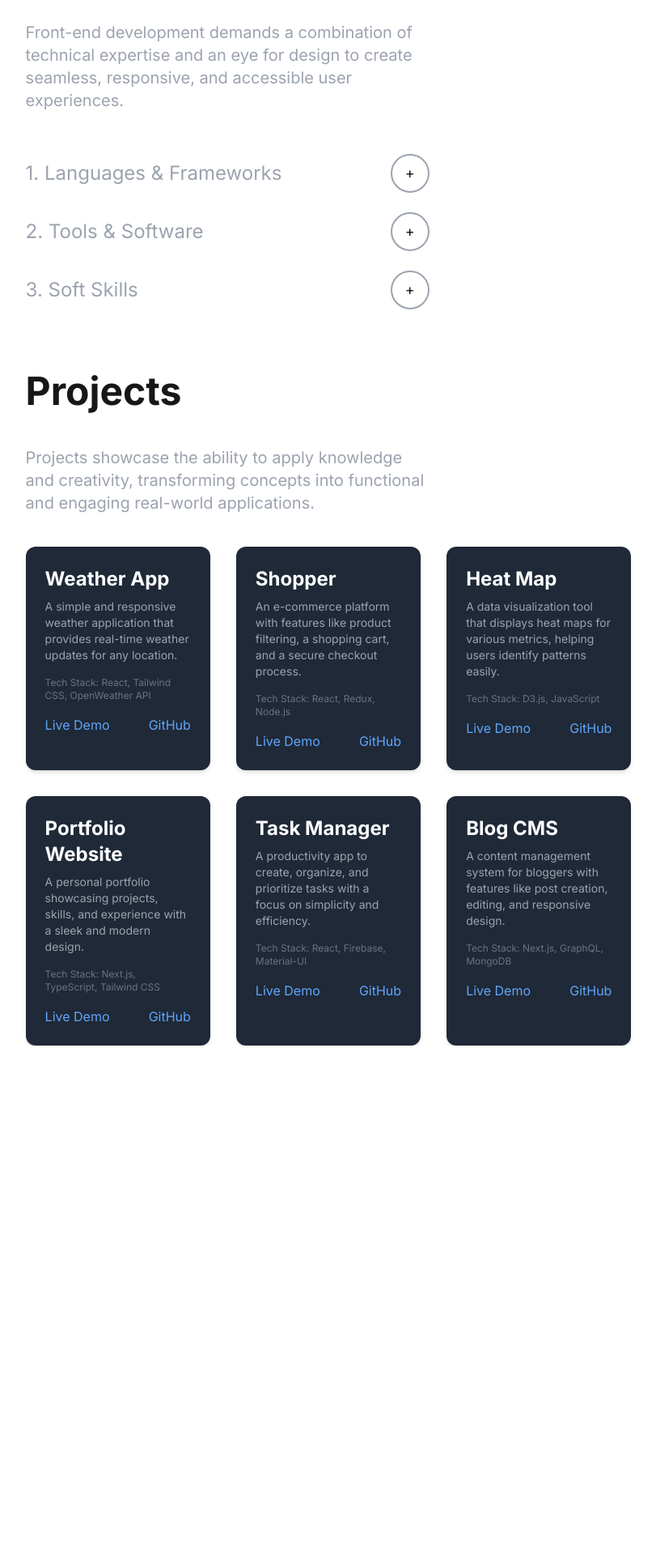
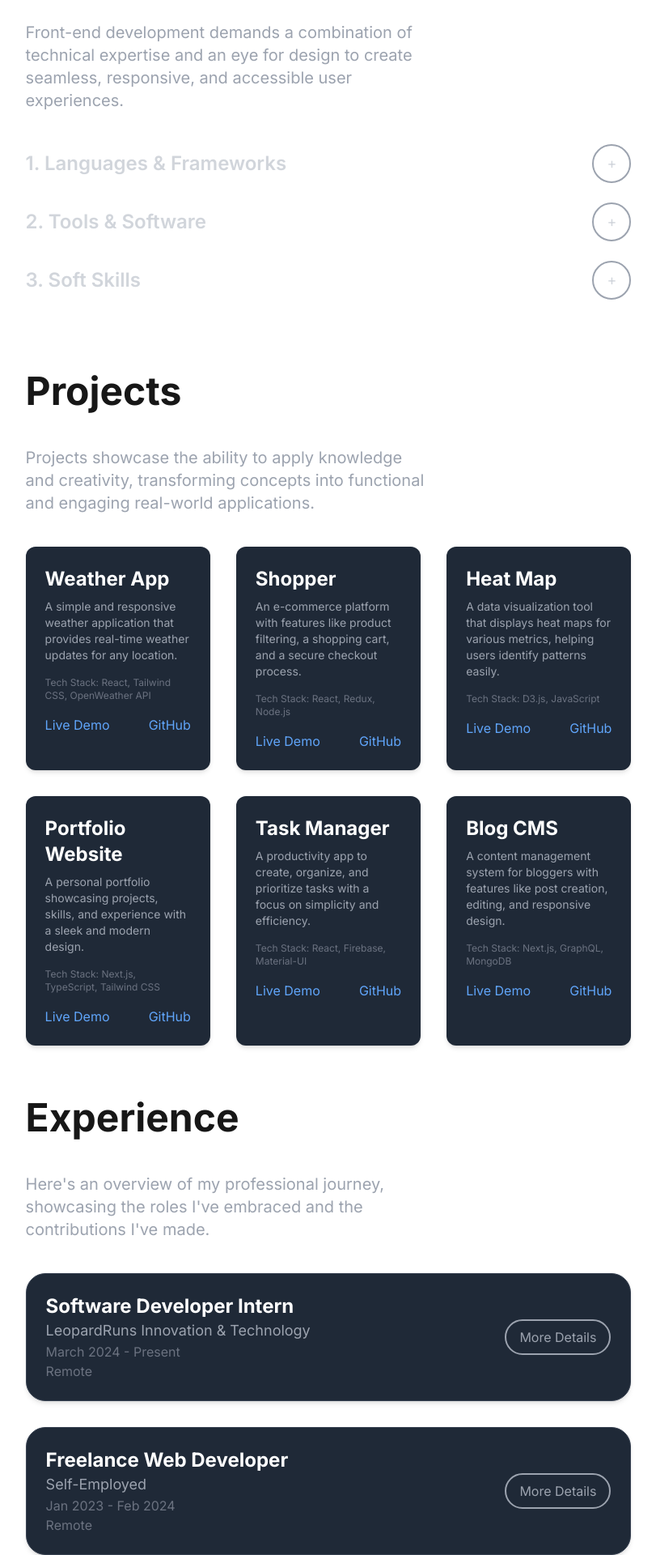
Before and after one commit to Camp4er/portfolio-black-themed, a Next.js app: page / in a window 1280 px wide. Shown: the part 548-2468 px from the top of the page at 81% size, without its empty margins (234-1045 px from the left). Before the commit the page ends 1839 px from the top, so only its background shows below. Built offline with nearby package versions, Linux system fonts and the light colour scheme.

Commit message:
experience and skills UI

```diff
--- a/app/page.tsx
+++ b/app/page.tsx
@@ -1,4 +1,5 @@
 "use client";
+import Experience from "@/components/Experience";
 import Hero from "@/components/Hero";
 import Projects from "@/components/Projects";
 import Skills from "@/components/Skills";
@@ -9,6 +10,7 @@ export default function Home() {
       <Hero />
       <Skills/>
       <Projects/>
+      <Experience/>
     </main>
   );
 }
--- /dev/null
+++ b/components/Experience.tsx
@@ -0,0 +1,108 @@
+import React, { useState } from "react";
+import { motion } from "framer-motion";
+
+const experiences = [
+  {
+    id: 1,
+    role: "Software Developer Intern",
+    company: "LeopardRuns Innovation & Technology",
+    duration: "March 2024 - Present",
+    location: "Remote",
+    description:
+      "Contributed to building scalable web applications, optimized performance, and collaborated on UI/UX improvements.",
+    responsibilities: [
+      "Developed dynamic, responsive UI components using React.js and Tailwind CSS.",
+      "Collaborated with backend teams to integrate RESTful APIs.",
+      "Enhanced website performance, reducing load times by 30%.",
+    ],
+  },
+  {
+    id: 2,
+    role: "Freelance Web Developer",
+    company: "Self-Employed",
+    duration: "Jan 2023 - Feb 2024",
+    location: "Remote",
+    description:
+      "Designed and delivered responsive websites for small businesses, ensuring cross-browser compatibility and seamless user experiences.",
+    responsibilities: [
+      "Built and deployed 10+ custom websites using Next.js and Bootstrap.",
+      "Provided SEO optimization and site analytics for better visibility.",
+      "Maintained client relationships and provided post-launch support.",
+    ],
+  },
+];
+
+const Experience = () => {
+  const [expanded, setExpanded] = useState<number | null>(null);
+
+  const toggleExpand = (id: number) => {
+    setExpanded((prev) => (prev === id ? null : id));
+  };
+
+  return (
+    <section className="text-left mx-auto w-[58.5%] max-w-[1140px] pt-[57px]">
+      <motion.h1
+        className="text-4xl md:text-5xl font-bold py-2"
+        initial={{ opacity: 0, y: 20 }}
+        animate={{ opacity: 1, y: 0 }}
+        transition={{ duration: 0.8 }}
+      >
+        Experience
+      </motion.h1>
+      <motion.p
+        className="text-lg md:text-xl pt-5 pb-10 mt-4 text-gray-400 w-4/6"
+        initial={{ opacity: 0, y: 20 }}
+        animate={{ opacity: 1, y: 0 }}
+        transition={{ delay: 0.2, duration: 0.8 }}
+      >
+        Here's an overview of my professional journey, showcasing the roles I've
+        embraced and the contributions I've made.
+      </motion.p>
+      <div className="space-y-8">
+        {experiences.map((exp) => (
+          <motion.div
+            key={exp.id}
+            className="bg-gray-800 p-6 rounded-3xl shadow-md border border-gray-700"
+            initial={{ opacity: 0, y: 20 }}
+            animate={{ opacity: 1, y: 0 }}
+            transition={{ duration: 0.8 }}
+          >
+            <div className="flex justify-between items-center">
+              <div>
+                <h2 className="text-xl md:text-2xl font-bold text-white">
+                  {exp.role}
+                </h2>
+                <h3 className="text-lg text-gray-400">{exp.company}</h3>
+                <p className="text-gray-500">{exp.duration}</p>
+                <p className="text-gray-500">{exp.location}</p>
+              </div>
+              <button
+                onClick={() => toggleExpand(exp.id)}
+                className="text-sm md:text-base px-4 py-2 rounded-3xl border-2 border-gray-400 text-gray-400 hover:bg-gray-700 hover:text-white transition"
+              >
+                {expanded === exp.id ? "Show Less" : "More Details"}
+              </button>
+            </div>
+            {expanded === exp.id && (
+              <motion.div
+                className="mt-4 text-gray-400"
+                initial={{ opacity: 0, height: 0 }}
+                animate={{ opacity: 1, height: "auto" }}
+                exit={{ opacity: 0, height: 0 }}
+              >
+                <p className="text-gray-300">{exp.description}</p>
+                <ul className="list-disc list-inside mt-4 space-y-2">
+                  {exp.responsibilities.map((item, index) => (
+                    <li key={index}>{item}</li>
+                  ))}
+                </ul>
+              </motion.div>
+            )}
+          </motion.div>
+        ))}
+      </div>
+    </section>
+  );
+};
+
+export default Experience;
--- a/components/Skills.tsx
+++ b/components/Skills.tsx
@@ -1,9 +1,49 @@
-import React from "react";
-import { motion } from "framer-motion";
+"use client";
+
+import React, { useState } from "react";
+import { motion, AnimatePresence } from "framer-motion";
 
 const Skills = () => {
+  const [activeSection, setActiveSection] = useState<string | null>(null);
+
+  const toggleSection = (section: string) => {
+    setActiveSection(activeSection === section ? null : section);
+  };
+
+  const skillsData = {
+    languagesFrameworks: [
+      "HTML",
+      "CSS",
+      "JavaScript",
+      "React.js",
+      "Next.js",
+      "TypeScript",
+      "Bootstrap",
+      "Tailwind CSS",
+      "Redux",
+    ],
+    toolsSoftware: [
+      "Git & GitHub",
+      "Webpack",
+      "Visual Studio Code",
+      "Postman",
+      "Figma",
+      "Node.js",
+      "jQuery",
+    ],
+    softSkills: [
+      "Problem-Solving",
+      "Communication",
+      "Team Collaboration",
+      "Adaptability",
+      "Time Management",
+      "Critical Thinking",
+    ],
+  };
+
   return (
     <section className="text-left mx-auto w-[58.5%] max-w-[1140px] pt-[57px]">
+      {/* Header */}
       <motion.h1
         className="text-4xl md:text-5xl font-bold py-2"
         initial={{ opacity: 0, y: 20 }}
@@ -22,60 +62,64 @@ const Skills = () => {
         an eye for design to create seamless, responsive, and accessible user
         experiences.
       </motion.p>
-      <div className="flex flex-row justify-between items-center w-4/6">
+
+      {/* Skill Categories */}
+      {[
+        { title: "Languages & Frameworks", id: "languagesFrameworks" },
+        { title: "Tools & Software", id: "toolsSoftware" },
+        { title: "Soft Skills", id: "softSkills" },
+      ].map((category, index) => (
+        <div key={category.id} className="mb-6">
+          {/* Category Header */}
+          <div className="flex justify-between items-center w-full">
             <motion.p
-        className="text-xl md:text-2xl pt-5 pb-5 text-gray-400"
+              className="text-xl md:text-2xl text-gray-300 font-semibold"
               initial={{ opacity: 0, y: 20 }}
               animate={{ opacity: 1, y: 0 }}
-        transition={{ delay: 0.4, duration: 0.8 }}
+              transition={{ delay: 0.4 * (index + 1), duration: 0.8 }}
             >
-        1.  Languages & Frameworks
+              {index + 1}. {category.title}
             </motion.p>
             <motion.button
-        className="rounded-3xl border-2 border-gray-400 px-4 py-2 text-lg"
+              onClick={() => toggleSection(category.id)}
+              className="rounded-3xl border-2 border-gray-400 px-4 py-2 text-lg text-gray-300 hover:bg-gray-600 hover:text-white transition duration-300"
               initial={{ opacity: 0, y: 20 }}
               animate={{ opacity: 1, y: 0 }}
-        transition={{ delay: 0.4, duration: 0.8 }}
+              transition={{ delay: 0.4 * (index + 1), duration: 0.8 }}
             >
-        +
+              {activeSection === category.id ? "-" : "+"}
             </motion.button>
           </div>
-      <div className="flex flex-row justify-between items-center w-4/6">
-      <motion.p
-        className="text-xl md:text-2xl pt-5 pb-5 text-gray-400"
-        initial={{ opacity: 0, y: 20 }}
+
+          {/* Skill List */}
+          <AnimatePresence>
+            {activeSection === category.id && (
+              <motion.ul
+                className="mt-4 ml-4 text-gray-400 grid grid-cols-2 gap-2"
+                initial={{ height: 0, opacity: 0 }}
+                animate={{ height: "auto", opacity: 1 }}
+                exit={{ height: 0, opacity: 0 }}
+                transition={{ duration: 0.4 }}
+              >
+                {skillsData[category.id as keyof typeof skillsData].map(
+                  (skill, idx) => (
+                    <motion.li
+                      key={idx}
+                      className="text-lg bg-gray-800 px-4 py-2 rounded-md shadow-md transform hover:scale-105 transition duration-200"
+                      initial={{ opacity: 0, y: 10 }}
                       animate={{ opacity: 1, y: 0 }}
-        transition={{ delay: 0.4, duration: 0.8 }}
+                      exit={{ opacity: 0, y: 10 }}
+                      transition={{ delay: idx * 0.05 }}
                     >
-        2.  Tools & Software
-        </motion.p>
-        <motion.button
-        className="rounded-3xl border-2 border-gray-400 px-4 py-2 text-lg"
-        initial={{ opacity: 0, y: 20 }}
-        animate={{ opacity: 1, y: 0 }}
-        transition={{ delay: 0.4, duration: 0.8 }}
-      >
-        +
-      </motion.button>
+                      {skill}
+                    </motion.li>
+                  )
+                )}
+              </motion.ul>
+            )}
+          </AnimatePresence>
         </div>
-      <div className="flex flex-row justify-between items-center w-4/6">
-      <motion.p
-        className="text-xl md:text-2xl pt-5 pb-5 text-gray-400"
-        initial={{ opacity: 0, y: 20 }}
-        animate={{ opacity: 1, y: 0 }}
-        transition={{ delay: 0.4, duration: 0.8 }}
-      >
-        3.  Soft Skills
-        </motion.p>
-        <motion.button
-        className="rounded-3xl border-2 border-gray-400 px-4 py-2 text-lg"
-        initial={{ opacity: 0, y: 20 }}
-        animate={{ opacity: 1, y: 0 }}
-        transition={{ delay: 0.4, duration: 0.8 }}
-      >
-        +
-      </motion.button>
-      </div>
+      ))}
     </section>
   );
 };
```
Lines whose indentation alone changed are shown as unchanged.
